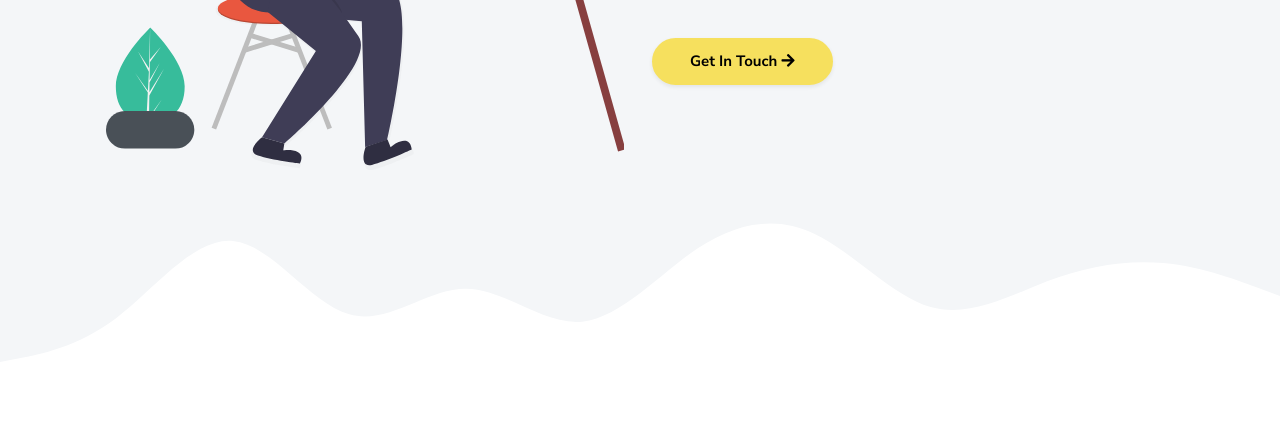
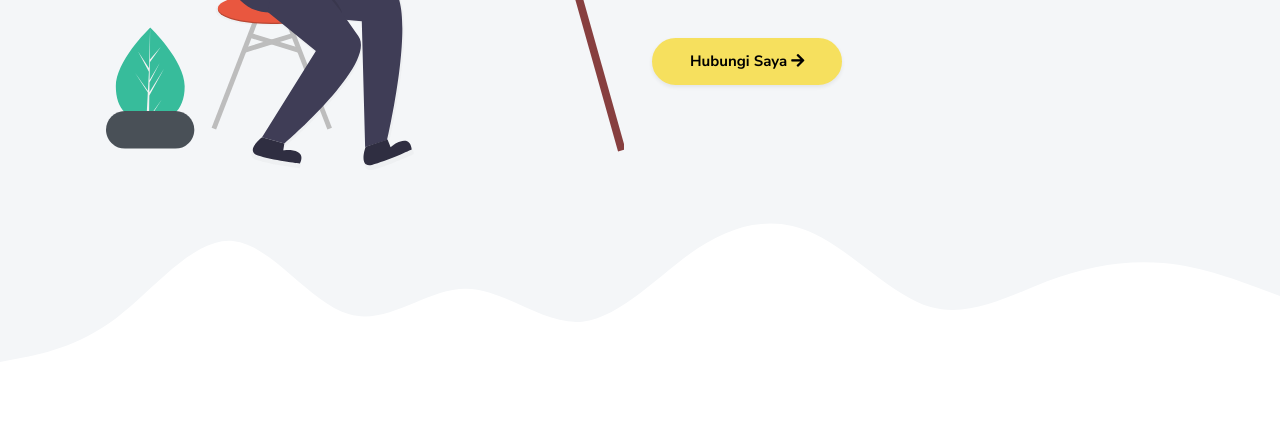
Before and after one commit to sabetngl/sabetngl.github.io, a plain HTML site: page index.html in a window 1280 px wide. Shown: the part 364-800 px from the top of the page. Drawn offline with Linux system fonts and the light colour scheme.

Commit message:
Update index.html

```diff
--- a/index.html
+++ b/index.html
@@ -67,7 +67,7 @@
                 </ul>
               </nav>
             </div>
-            <div class="mt-3" data-aos="fade-up" data-aos-delay="200"><a class="btn btn-primary shadow-sm mt-1 hover-effect" href="#contact">Get In Touch <i class="fas fa-arrow-right"></i></a></div>
+            <div class="mt-3" data-aos="fade-up" data-aos-delay="200"><a class="btn btn-primary shadow-sm mt-1 hover-effect" href="#contact">Hubungi Saya <i class="fas fa-arrow-right"></i></a></div>
           </div>
         </div>
       </div>
```
